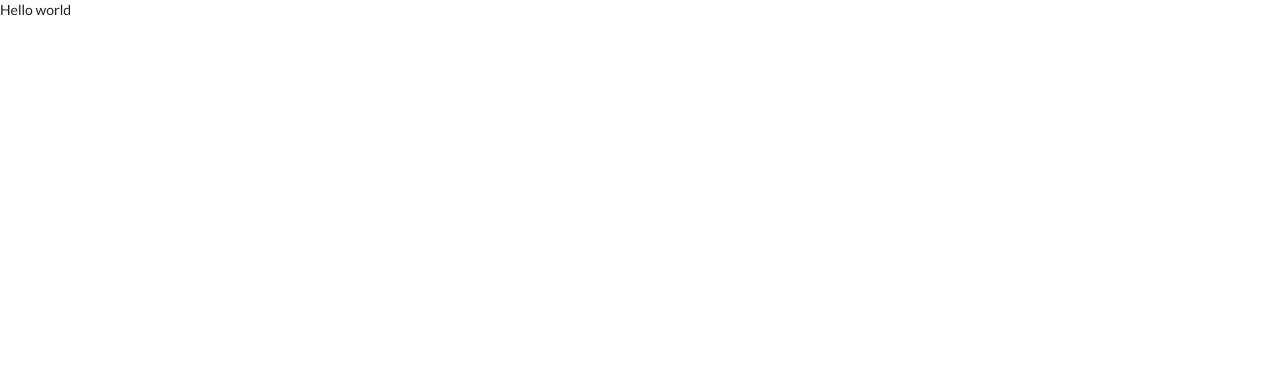
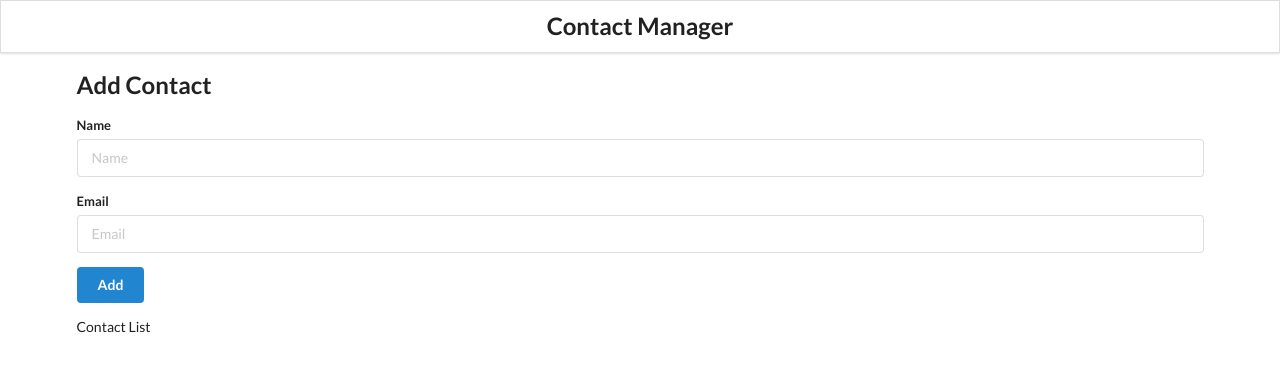
Before and after one commit to surajyadav9/react-contact-app, a React (Create React App) app: page / in a window 1280 px wide. Shown: the top 372 px of the page. Built offline with nearby package versions, Linux system fonts and the light colour scheme.

Commit message:
create basic component

```diff
--- a/src/components/AddContact.jsx
+++ b/src/components/AddContact.jsx
@@ -0,0 +1,32 @@
+import React from "react"
+
+class AddContact extends React.Component {
+  render() {
+    return (
+      <div className="ui main">
+        <h2>Add Contact</h2>
+        <form className="ui form" onSubmit={this.add}>
+          <div className="field">
+            <label>Name</label>
+            <input
+              type="text"
+              name="name"
+              placeholder="Name"
+            />
+          </div>
+          <div className="field">
+            <label>Email</label>
+            <input
+              type="text"
+              name="email"
+              placeholder="Email"
+            />
+          </div>
+          <button className="ui button blue">Add</button>
+        </form>
+      </div>
+    )
+  }
+}
+
+export default AddContact
--- a/src/components/App.js
+++ b/src/components/App.js
@@ -1,6 +1,17 @@
+import Header from './Header'
+import AddContact from './AddContact'
+import ContactCard from './ContactCard'
+import ContactList from './ContactList'
+import './App.css'
+
 function App() {
   return (
-      <div>Hello world</div>
+    <div className='ui container'>
+      <Header/>
+      <AddContact/>
+      <ContactList/>
+      {/* <ContactCard/> */}
+    </div>
   );
 }
 
--- a/src/components/ContactList.jsx
+++ b/src/components/ContactList.jsx
@@ -0,0 +1,9 @@
+import React from "react";
+
+const ContactList = () => {
+    return (
+        <div className="ui celled list">Contact List</div>
+    )
+}
+
+export default ContactList
--- a/src/components/Header.jsx
+++ b/src/components/Header.jsx
@@ -0,0 +1,11 @@
+const Header = () => {
+  return (
+    <div className="ui fixed menu">
+      <div className="ui container center">
+        <h2>Contact Manager</h2>
+      </div>
+    </div>
+  )
+}
+
+export default Header
```
